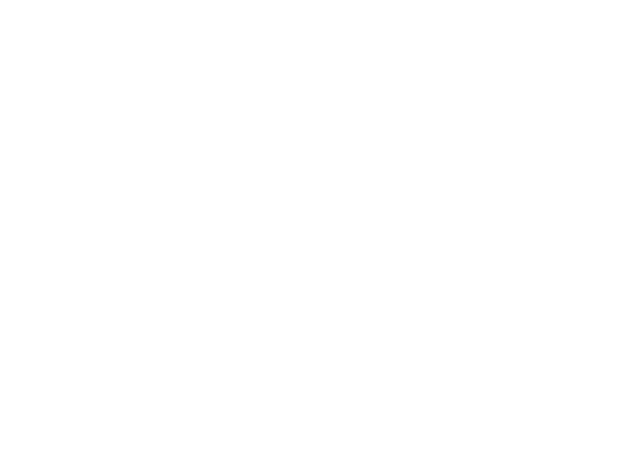
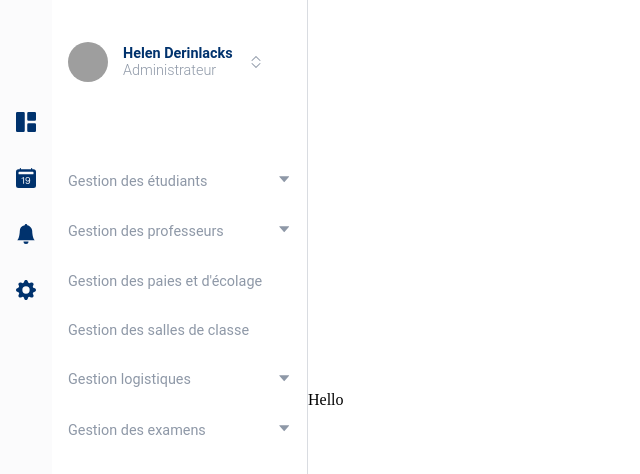
Before and after one commit to e-raka/School-management-system, a React (Create React App) app: page / in a window 1280 px wide. Before the commit this address had no page. Shown: the top 474 px of the page, without its empty margins (0-640 px from the left). Built offline with nearby package versions, Linux system fonts and the light colour scheme; grey boxes are pictures that could not be loaded.

Commit message:
[update]  : open child menus

```diff
--- a/src/App.jsx
+++ b/src/App.jsx
@@ -1,28 +1,65 @@
 import React from 'react'
-import { BrowserRouter, Routes, Route } from 'react-router-dom'
-import { LOGIN_PAGE, INSCRIPTION_PAGE } from './settings/pages_constants'
+import styled from 'styled-components'
+import { BrowserRouter, Routes, Route, useLocation } from 'react-router-dom'
+import {
+  LOGIN_PAGE,
+  INSCRIPTION_PAGE,
+  HOME_PAGE,
+} from './settings/pages_constants'
 import Login from './pages/Sign/Login'
 import Inscription from './pages/Sign/Inscription'
+import SideMenu from './components/Layout/SideMenu/SideMenu'
+import { themes } from './settings/themes_constants'
+import SidePrincipalMenu from './components/Layout/SidePrincipalMenu/SidePrincipalMenu'
 
 const routes = [
   { id: 1, path: LOGIN_PAGE, component: <Login title="Connexion" /> },
   {
-    id: 1,
+    id: 2,
     path: INSCRIPTION_PAGE,
     component: <Inscription title="Inscription" />,
   },
+  {
+    id: 3,
+    path: HOME_PAGE,
+    component: <p>Hello</p>,
+  },
 ]
+
+const Layout = ({ children }) => {
+  let location = useLocation()
+  const isAuthPage = [LOGIN_PAGE, INSCRIPTION_PAGE].includes(location.pathname)
+
+  return !isAuthPage ? (
+    <Screen>
+      <SidePrincipalMenu />
+      <div style={{ marginLeft: '52px' }}></div>
+      <SideMenu />
+      {children}
+    </Screen>
+  ) : (
+    <Screen>{children}</Screen>
+  )
+}
 
 const App = () => {
   return (
     <BrowserRouter>
-      <Routes>
-        {routes.map(({ id, path, component }) => (
-          <Route key={id} path={path} element={component} />
-        ))}
-      </Routes>
+      <Layout>
+        <Routes>
+          {routes.map(({ id, path, component }) => (
+            <Route key={id} path={path} element={component} />
+          ))}
+        </Routes>
+      </Layout>
     </BrowserRouter>
   )
 }
 
 export default App
+
+const Screen = styled.div`
+  display: flex;
+  align-items: center;
+  background-color: #fff;
+`
--- /dev/null
+++ b/src/components/Layout/SideMenu/SideMenu.jsx
@@ -0,0 +1,136 @@
+import React, { Fragment, useState } from 'react'
+import { useLocation } from 'react-router-dom'
+import styled from 'styled-components'
+import { themes } from '../../../settings/themes_constants'
+import { menus } from '../../../settings/menus_constants'
+import Avatar from '../../UI/Avatar/Avatar'
+import { AiOutlineCaretDown, AiOutlineCaretUp } from 'react-icons/ai'
+import { BsChevronExpand } from 'react-icons/bs'
+
+const SideMenu = () => {
+  return (
+    <Container>
+      <AuthMenu />
+
+      <Menus />
+    </Container>
+  )
+}
+
+const AuthMenu = () => {
+  return (
+    <_AuthMenu>
+      <Avatar
+        ImageScr={
+          'https://media.istockphoto.com/photos/joyful-happy-african-american-young-man-in-eyeglasses-portrait-picture-id1207856385?k=20&m=1207856385&s=612x612&w=0&h=TsFRMPUQmTrGa-GpDHTJmTWg7d_IYKt2rD4mvBQzVvE='
+        }
+      />
+      <Bio>
+        <Username>Helen Derinlacks</Username>
+        <Role>Administrateur</Role>
+      </Bio>
+      <BsChevronExpand color={themes.colors.text_dark} />
+    </_AuthMenu>
+  )
+}
+
+const Menus = () => {
+  const [expanded, setExpanded] = useState([])
+  let _location = useLocation()
+  return (
+    <MenuWrapper>
+      {menus.map(({ id, title, location, children }) => (
+        <Fragment key={id}>
+          <MenuItem location={location === _location.pathname}>
+            <div>{title}</div>
+            <div>
+              {children.length > 0 &&
+                (!expanded.includes(id) ? (
+                  <AiOutlineCaretDown
+                    color={themes.colors.text_dark}
+                    onClick={() => setExpanded([...expanded, id])}
+                  />
+                ) : (
+                  <AiOutlineCaretUp
+                    color={themes.colors.text_dark}
+                    onClick={() =>
+                      setExpanded(expanded.filter((exp) => exp !== id))
+                    }
+                  />
+                ))}
+            </div>
+          </MenuItem>
+          {expanded.includes(id) &&
+            children.map(({ id, title }) => (
+              <ChildItem key={id}>{title}</ChildItem>
+            ))}
+        </Fragment>
+      ))}
+    </MenuWrapper>
+  )
+}
+
+export default SideMenu
+
+const Container = styled.div`
+  width: 20%;
+  height: 100vh;
+  border-right: 1px solid ${themes.colors.text};
+  padding: 2rem 1rem;
+  display: flex;
+  flex-direction: column;
+`
+
+const _AuthMenu = styled.div`
+  display: flex;
+  flex-direction: row;
+  padding: 10px 0;
+  align-items: center;
+`
+
+const Bio = styled.div`
+  display: flex;
+  flex-direction: column;
+  margin: 0 15px;
+  font-size: 0.9rem;
+  font-family: 'Roboto';
+`
+
+const Username = styled.div`
+  font-weight: 600;
+  color: ${themes.colors.primary};
+`
+const Role = styled.div`
+  font-weight: 300;
+  color: ${themes.colors.text_dark};
+`
+
+const MenuWrapper = styled.div`
+  margin-top: 3rem;
+  font-family: 'roboto';
+`
+const MenuItem = styled.div`
+  display: flex;
+  flex-direction: row;
+  align-items: center;
+  justify-content: space-between;
+  color: ${(props) =>
+    props.location ? themes.colors.primary : themes.colors.text_dark};
+  font-weight: ${(props) => (props.location ? '600' : '400')};
+  font-size: 0.9rem;
+  margin: ${(props) => (!props.location ? '2rem 0' : '10px 0')};
+  cursor: pointer;
+  &:hover {
+    color: ${themes.colors.primary};
+  }
+`
+
+const ChildItem = styled.div`
+  margin: 10px 0 10px 20px;
+  font-size: 0.9rem;
+  color: ${themes.colors.text};
+  cursor: pointer;
+  &:hover {
+    color: ${themes.colors.text_dark};
+  }
+`
--- /dev/null
+++ b/src/components/Layout/SidePrincipalMenu/SidePrincipalMenu.jsx
@@ -0,0 +1,29 @@
+import React from 'react'
+import styled from 'styled-components'
+import { themes } from '../../../settings/themes_constants'
+import { menuPrincipale } from '../../../settings/menus_constants'
+
+const SidePrincipalMenu = () => {
+  return (
+    <Wrapper>
+      {menuPrincipale.map((menu) => (
+        <Icon key={menu.id}>{menu.icon}</Icon>
+      ))}
+    </Wrapper>
+  )
+}
+
+export default SidePrincipalMenu
+
+const Wrapper = styled.div`
+  background-color: ${themes.colors.background};
+  width: max-content;
+  height: 100vh;
+  padding: 5rem 1rem;
+  position: fixed;
+`
+const Icon = styled.div`
+  cursor: pointer;
+  color: ${themes.colors.primary};
+  margin: 2rem 0;
+`
--- /dev/null
+++ b/src/components/UI/Avatar/Avatar.jsx
@@ -0,0 +1,15 @@
+import React from 'react'
+import styled from 'styled-components'
+
+const Avatar = ({ ImageScr }) => {
+  return <Image src={ImageScr} alt="avatar" />
+}
+
+export default Avatar
+
+const Image = styled.img`
+  width: 40px;
+  height: 40px;
+  border-radius: 100%;
+  object-fit: cover;
+`
--- a/src/components/UI/Button.jsx
+++ b/src/components/UI/Button/Button.jsx
@@ -1,6 +1,6 @@
 import React from 'react'
 import styled from 'styled-components'
-import { themes } from '../../settings/themes_constants'
+import { themes } from '../../../settings/themes_constants'
 
 const sizes = {
   large: '100%',
--- a/src/pages/Sign/Login.jsx
+++ b/src/pages/Sign/Login.jsx
@@ -1,6 +1,6 @@
 import React, { useEffect, useState } from 'react'
 import styled from 'styled-components'
-import Button from '../../components/UI/Button'
+import Button from '../../components/UI/Button/Button'
 import {
   AiOutlineLogin,
   AiOutlineEyeInvisible,
@@ -150,6 +150,9 @@ const Input = styled.input`
   border: 1px solid
     ${(props) => (!props.hasError ? themes.colors.text_dark : 'red')};
   border-radius: 2px;
+  &:focus {
+    border: 1px solid ${themes.colors.primary};
+  }
 `
 const Message = styled.span`
   color: red;
--- /dev/null
+++ b/src/settings/menus_constants.js
@@ -0,0 +1,55 @@
+import { STUDENT_PAGE } from './pages_constants'
+import {
+  BsFillGrid1X2Fill,
+  BsFillCalendar2DateFill,
+  BsFillBellFill,
+  BsFillGearFill,
+} from 'react-icons/bs'
+
+export const menus = [
+  {
+    id: 1,
+    title: 'Gestion des étudiants',
+    location: STUDENT_PAGE,
+    children: [
+      { id: '1_1', title: 'Creer un étudiants' },
+      { id: '1_2', title: "Relevé des notes d'un étudiant" },
+    ],
+  },
+  {
+    id: 2,
+    title: 'Gestion des professeurs',
+    children: [
+      { id: '2_1', title: 'Creer un étudiants' },
+      { id: '2_2', title: "Relevé des notes d'un étudiant" },
+    ],
+  },
+  { id: 3, title: "Gestion des paies et d'écolage", children: [] },
+  { id: 4, title: 'Gestion des salles de classe', children: [] },
+  {
+    id: 5,
+    title: 'Gestion logistiques',
+    children: [
+      { id: '5_1', title: 'Creer un étudiants' },
+      { id: '5_2', title: "Relevé des notes d'un étudiant" },
+    ],
+  },
+  {
+    id: 6,
+    title: 'Gestion des examens',
+    children: [
+      { id: '6_1', title: 'Creer un étudiants' },
+      { id: '6_2', title: "Relevé des notes d'un étudiant" },
+    ],
+  },
+]
+
+export const menuPrincipale = [
+  {
+    id: 1,
+    icon: <BsFillGrid1X2Fill size="20px" />,
+  },
+  { id: 2, icon: <BsFillCalendar2DateFill size="20px" /> },
+  { id: 3, icon: <BsFillBellFill size="20px" /> },
+  { id: 4, icon: <BsFillGearFill size="20px" /> },
+]
--- a/src/settings/pages_constants.js
+++ b/src/settings/pages_constants.js
@@ -1,3 +1,4 @@
 export const HOME_PAGE = '/'
 export const LOGIN_PAGE = '/sign-in'
 export const INSCRIPTION_PAGE = '/sign-up'
+export const STUDENT_PAGE = '/students'
```
